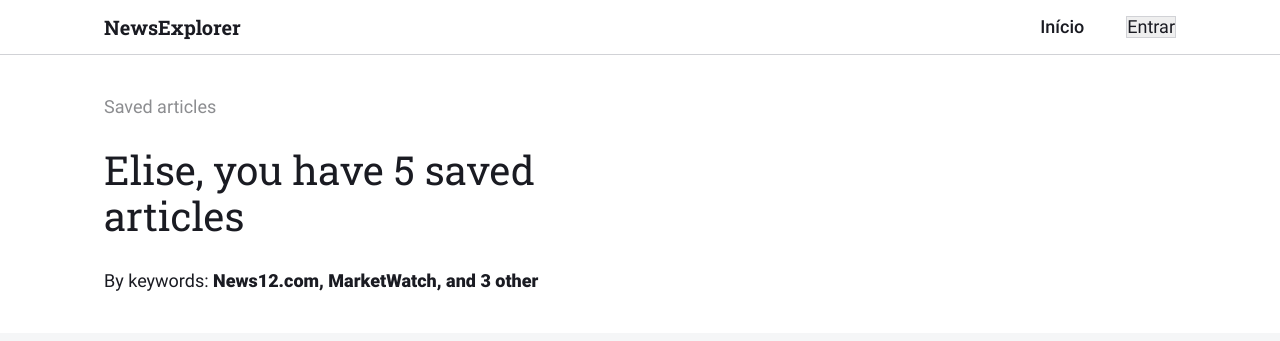
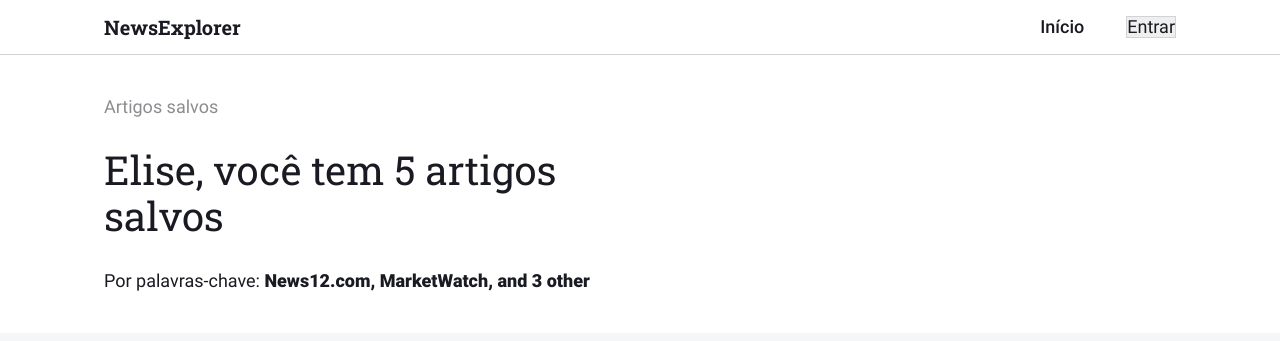
Before and after one commit to jlcambraia/news-explorer-frontend, a React (Vite) app: page /saved-news in a window 1280 px wide. Shown: the top 341 px of the page. Built offline with nearby package versions, Linux system fonts and the light colour scheme.

Commit message:
feat: traduz para português

```diff
--- a/src/pages/SavedNews/components/SavedNewsHeader/SavedNewsHeader.jsx
+++ b/src/pages/SavedNews/components/SavedNewsHeader/SavedNewsHeader.jsx
@@ -9,15 +9,16 @@ export default function SavedNewsHeader({ savedArticles }) {
 
   return (
     <div className="saved-news-header">
-      <p className="saved-news-header__breadcrumb">Saved articles</p>
+      <p className="saved-news-header__breadcrumb">Artigos salvos</p>
       <h2 className="saved-news-header__title">
-        Elise, you have {savedArticles.length} saved{" "}
-        {keywords.length === 1 ? "article" : "articles"}
+        Elise, você tem {savedArticles.length}
+        {keywords.length === 1 ? " artigo " : " artigos "}
+        {keywords.length === 1 ? "salvo" : "salvos"}
       </h2>
       <p className="saved-news-header__keywords">
         {keywords.length > 0 && (
           <>
-            <span>By keywords: </span>
+            <span>Por palavras-chave: </span>
             <span className="saved-news-header__keyword">
               {formatKeywordsList(keywords)}
             </span>
```
